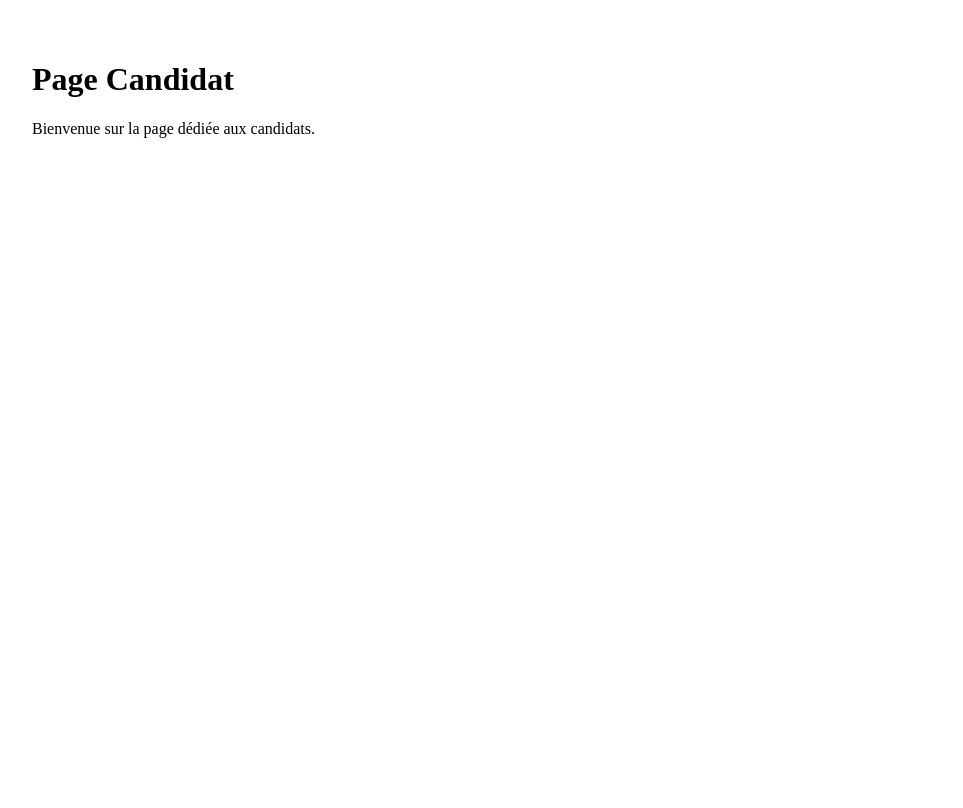
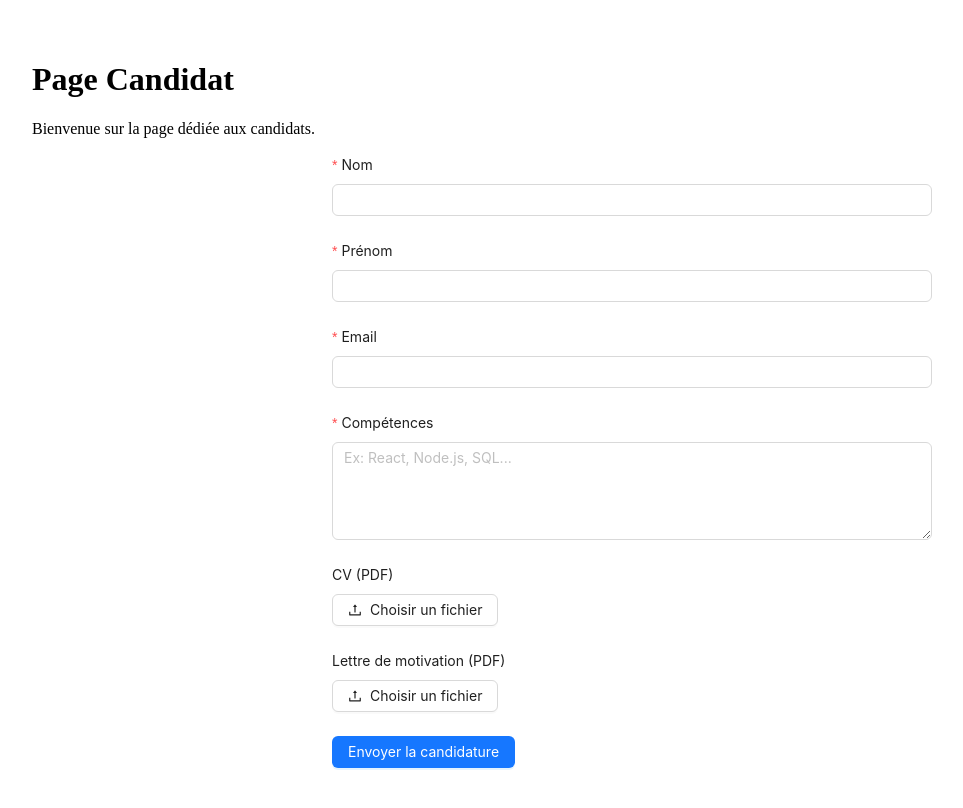
Before and after one commit to WailsCarton/candidate-platform, a Next.js app: page /candidat in a window 1280 px wide. Shown: the top 808 px of the page, without its empty margins (8-971 px from the left). Built offline with nearby package versions, Linux system fonts and the light colour scheme.

Commit message:
form candidat fait

```diff
--- a/src/app/candidat/page.js
+++ b/src/app/candidat/page.js
@@ -1,8 +1,13 @@
+import CandidateForm from "@/components/CandidateForm";
+
 export default function CandidatPage() {
     return (
       <div style={{ padding: '2rem' }}>
         <h1>Page Candidat</h1>
         <p>Bienvenue sur la page dédiée aux candidats.</p>
+        <CandidateForm/>
       </div>
+
+
     );
   }
--- a/src/app/layout.js
+++ b/src/app/layout.js
@@ -1,16 +1,22 @@
+import StoreProvider from '@/store/StoreProvider';
+import { ConfigProvider } from 'antd';
 import '@/styles/globals.css';
-import React from 'react';
 
 export const metadata = {
-    title: 'Plateforme de candidature',
-    desciption: 'Plateforme de candidature et de gestion des candidats',
-
+  title: 'Candidate Platform',
+  description: 'Plateforme de recrutement',
 };
 
 export default function RootLayout({ children }) {
-    return (
-      <html lang="fr">
-        <body>{children}</body>
-      </html>
-    );
-  }
+  return (
+    <html lang="fr">
+      <body>
+        <StoreProvider>
+          <ConfigProvider>
+            {children}
+          </ConfigProvider>
+        </StoreProvider>
+      </body>
+    </html>
+  );
+}
--- /dev/null
+++ b/src/components/CandidateForm.js
@@ -0,0 +1,81 @@
+'use client';
+
+import { Form, Input, Button, message, Upload } from 'antd';
+import { UploadOutlined } from '@ant-design/icons';
+import { useAppDispatch } from '@/store/hooks';
+import { addCandidate } from '@/store/candidateSlice';
+import { useRouter } from 'next/navigation';
+
+export default function CandidateForm() {
+  const dispatch = useAppDispatch();
+  const router = useRouter();
+
+  const onFinish = (values) => {
+    dispatch(addCandidate(values));
+    message.success('Candidat enregistré avec succès !');
+  };
+
+  return (
+    <Form layout="vertical" onFinish={onFinish} style={{ maxWidth: 600, margin: '0 auto' }}>
+      <Form.Item
+        label="Nom"
+        name="nom"
+        rules={[{ required: true, message: 'Veuillez entrer votre nom' }]}
+      >
+        <Input />
+      </Form.Item>
+
+      <Form.Item
+        label="Prénom"
+        name="prenom"
+        rules={[{ required: true, message: 'Veuillez entrer votre prénom' }]}
+      >
+        <Input />
+      </Form.Item>
+
+      <Form.Item
+        label="Email"
+        name="email"
+        rules={[{ required: true, type: 'email', message: 'Veuillez entrer un email valide' }]}
+      >
+        <Input />
+      </Form.Item>
+
+      <Form.Item
+        label="Compétences"
+        name="competences"
+        rules={[{ required: true, message: 'Veuillez entrer vos compétences' }]}
+      >
+        <Input.TextArea rows={4} placeholder="Ex: React, Node.js, SQL..." />
+      </Form.Item>
+
+      <Form.Item
+        label="CV (PDF)"
+        name="cv"
+        valuePropName="fileList"
+        getValueFromEvent={e => Array.isArray(e) ? e : e?.fileList}
+      >
+        <Upload beforeUpload={() => false} accept="application/pdf">
+          <Button icon={<UploadOutlined />}>Choisir un fichier</Button>
+        </Upload>
+      </Form.Item>
+
+      <Form.Item
+        label="Lettre de motivation (PDF)"
+        name="lettre"
+        valuePropName="fileList"
+        getValueFromEvent={e => Array.isArray(e) ? e : e?.fileList}
+      >
+        <Upload beforeUpload={() => false} accept="application/pdf">
+          <Button icon={<UploadOutlined />}>Choisir un fichier</Button>
+        </Upload>
+      </Form.Item>
+
+      <Form.Item>
+        <Button type="primary" htmlType="submit">
+          Envoyer la candidature
+        </Button>
+      </Form.Item>
+    </Form>
+  );
+}
--- /dev/null
+++ b/src/store/StoreProvider.js
@@ -0,0 +1,8 @@
+'use client';
+
+import { Provider } from 'react-redux';
+import store from './store';
+
+export default function StoreProvider({ children }) {
+  return <Provider store={store}>{children}</Provider>;
+}
--- /dev/null
+++ b/src/store/candidateSlice.js
@@ -0,0 +1,21 @@
+import { createSlice } from '@reduxjs/toolkit';
+
+const initialState = {
+  list: [],
+};
+
+const candidateSlice = createSlice({
+  name: 'candidate',
+  initialState,
+  reducers: {
+    addCandidate: (state, action) => {
+      state.list.push(action.payload);
+    },
+    clearCandidates: (state) => {
+      state.list = [];
+    },
+  },
+});
+
+export const { addCandidate, clearCandidates } = candidateSlice.actions;
+export default candidateSlice.reducer;
--- /dev/null
+++ b/src/store/hooks.js
@@ -0,0 +1,4 @@
+import { useDispatch, useSelector } from 'react-redux';
+
+export const useAppDispatch = () => useDispatch();
+export const useAppSelector = useSelector;
--- /dev/null
+++ b/src/store/store.js
@@ -0,0 +1,10 @@
+import { configureStore } from '@reduxjs/toolkit';
+import candidateReducer from './candidateSlice';
+
+const store = configureStore({
+  reducer: {
+    candidate: candidateReducer,
+  },
+});
+
+export default store;
```
